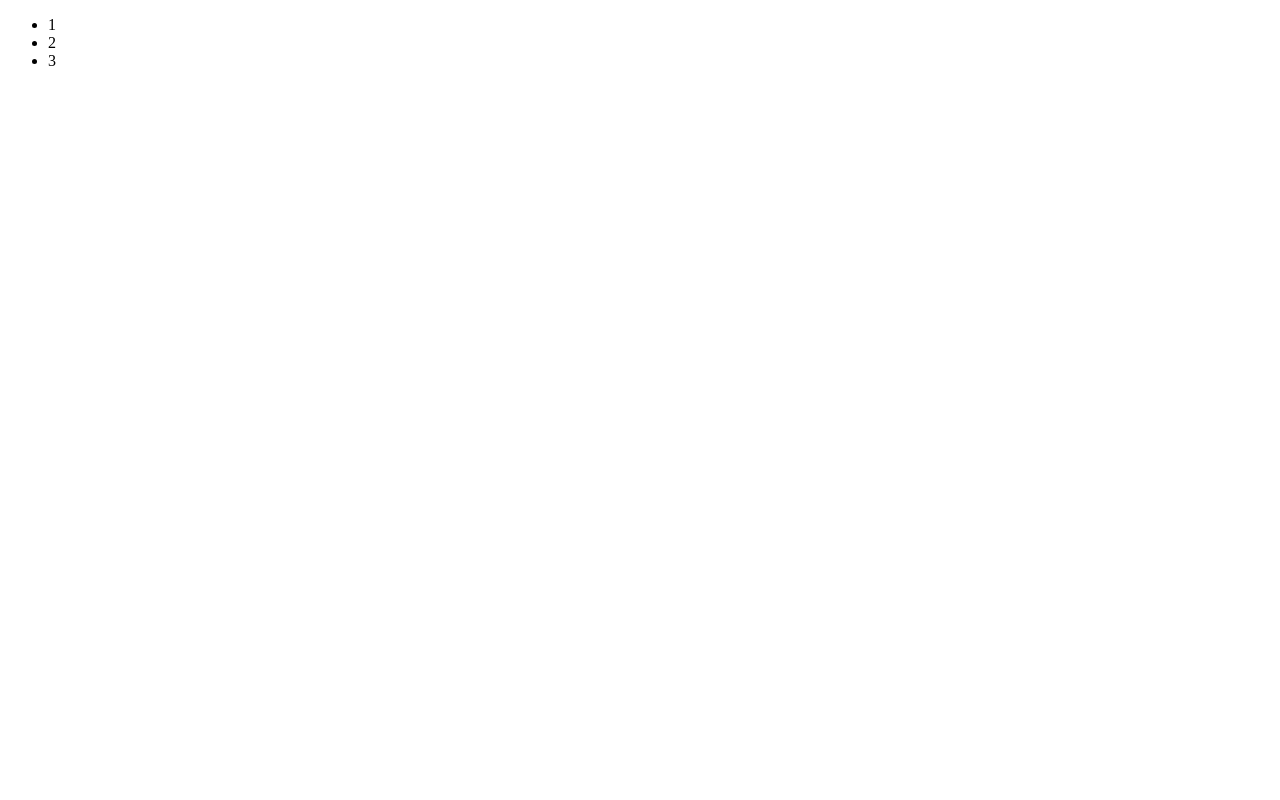
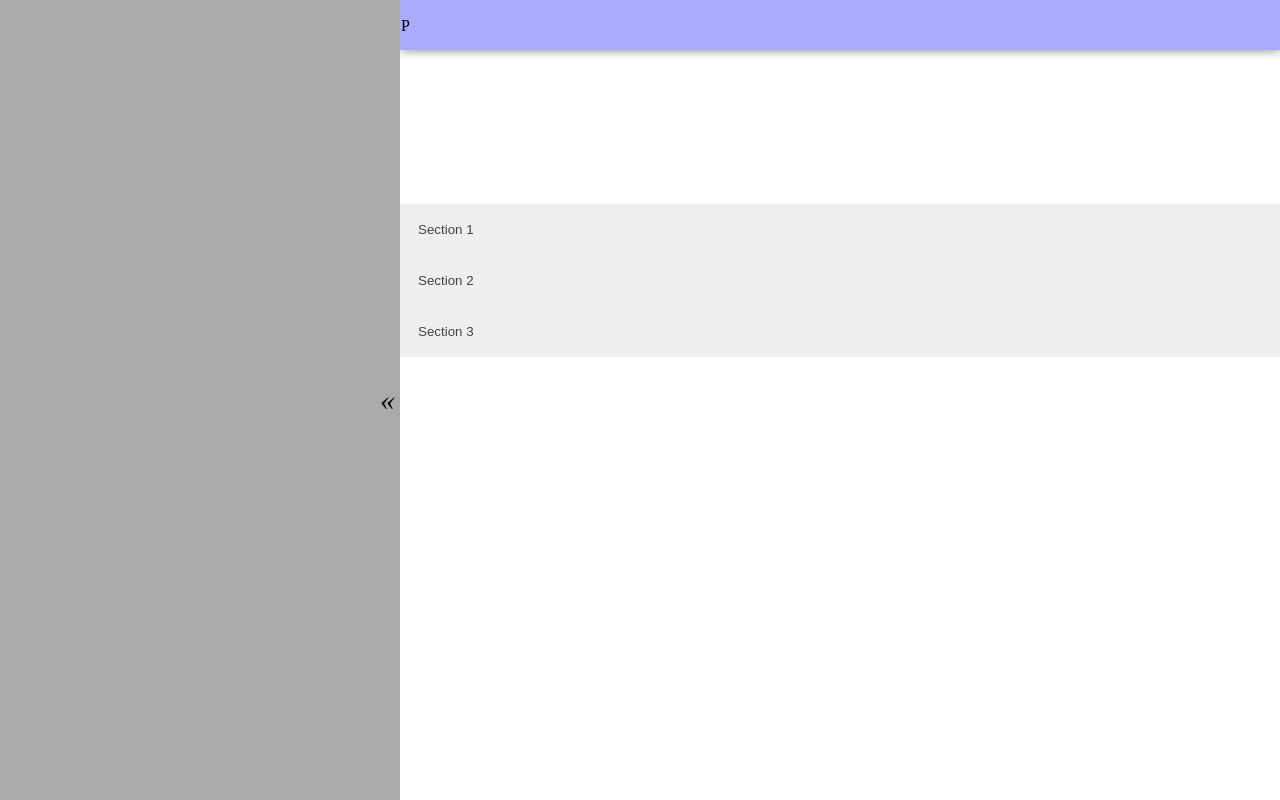
Before and after one commit to SevenClick/logistic_of_train, a plain HTML site: page index.html in a window 1280 px wide. Drawn offline with Linux system fonts and the light colour scheme.

Commit message:
Add start files for frontend

```diff
--- a/index.html
+++ b/index.html
@@ -1,14 +1,58 @@
 <!DOCTYPE html>
 <html lang="en">
 <head>
-	<meta charset="UTF-8">
-	<title>Test</title>
+    <meta charset="UTF-8">
+    <title>Logistic of train</title>
+    <link rel="stylesheet" href="style.css">
 </head>
 <body>
-	<ul>
-		<li>1</li>
-		<li>2</li>
-		<li>3</li>
-	</ul>
+	<div class="right_side">
+		<div class="sample">
+
+		</div>
+		<div class="arrow">
+			<i>
+				&#171;
+			</i>
+		</div>
+	</div>
+
+	<div class="wrapper">
+		<header>
+			<p>P</p>
+		</header>
+
+		<main>
+			<iframe src="map.html" frameborder="0">
+
+			</iframe>
+
+			<div class="result">
+
+			</div>
+
+			<div class="accodions">
+				<button class="accordion">Section 1</button>
+				<div class="panel">
+				  <p>Lorem ipsum...</p>
+				</div>
+
+				<button class="accordion">Section 2</button>
+				<div class="panel">
+				  <p>Lorem ipsum...</p>
+				</div>
+
+				<button class="accordion">Section 3</button>
+				<div class="panel">
+				  <p>Lorem ipsum...</p>
+				</div>
+			</div>
+		</main>
+
+		<footer>
+
+		</footer>
+	</div>
+	<script defer src="script.js"></script>
 </body>
 </html>
--- /dev/null
+++ b/map.html
@@ -0,0 +1,10 @@
+<!DOCTYPE html>
+<html lang="en">
+<head>
+	<meta charset="UTF-8">
+	<title>Map</title>
+</head>
+<body>
+
+</body>
+</html>
--- /dev/null
+++ b/script.js
@@ -0,0 +1,18 @@
+var acc = document.getElementsByClassName("accordion");
+var i;
+
+for (i = 0; i < acc.length; i++) {
+  acc[i].addEventListener("click", function() {
+    /* Toggle between adding and removing the "active" class,
+    to highlight the button that controls the panel */
+    this.classList.toggle("active");
+
+    /* Toggle between hiding and showing the active panel */
+    var panel = this.nextElementSibling;
+    if (panel.style.display === "block") {
+      panel.style.display = "none";
+    } else {
+      panel.style.display = "block";
+    }
+  });
+}
--- /dev/null
+++ b/style.css
@@ -0,0 +1,127 @@
+:root {
+	--indent: calc(33% - 1px);
+}
+
+body, html {
+	padding: 0;
+	margin: 0;
+}
+
+body{
+	position: relative;
+}
+
+.right_side {
+	width: var(--indent);
+	min-width: 350px;
+	max-width: 400px;
+	height: 100vh;
+	/*border: 1px solid #000;*/
+	position: absolute;
+	z-index: 100;
+	background: #aaa;
+	box-sizing: border-box;
+}
+
+.arrow {
+	float: right;
+	height: 100%;
+	width: 25px;
+	box-sizing: border-box;
+	/*border: 1px solid #000;*/
+	display: flex;
+	justify-content: center;
+	-ms-align-items: center;
+	align-items: center;
+}
+
+.arrow:hover {
+	background: #555;
+}
+i {
+	font-size: 30px;
+}
+.arrow:hover i{
+	font-size: 40px;
+}
+
+
+
+
+
+
+
+.wrapper {
+	margin-left: var(--indent);
+	box-sizing: border-box;
+	/*width: 100%;*/
+}
+
+header {
+	box-sizing: border-box;
+	height: 50px;
+	width: 100%;
+	padding: 1px;
+	/*border: 0.5px solid #000;*/
+	background: #aaf;
+	box-shadow: 0 0 10px rgba(0, 0, 0, 0.5);
+}
+
+
+
+
+
+
+
+
+
+
+
+
+/* Style the buttons that are used to open and close the accordion panel */
+.accordion {
+  background-color: #eee;
+  color: #444;
+  cursor: pointer;
+  padding: 18px;
+  width: 100%;
+  text-align: left;
+  border: none;
+  outline: none;
+  transition: 0.4s;
+}
+
+/* Add a background color to the button if it is clicked on (add the .active class with JS), and when you move the mouse over it (hover) */
+.active, .accordion:hover {
+  background-color: #ccc;
+}
+
+/* Style the accordion panel. Note: hidden by default */
+.panel {
+  padding: 0 18px;
+  background-color: white;
+  display: none;
+  overflow: hidden;
+}
+
+
+
+
+
+
+
+
+
+
+
+@media all and (min-width: 1200px) {
+	:root {
+	--indent: 400px;
+	}
+}
+
+@media all and (max-width: 1090px) {
+	:root {
+	--indent: 350px;
+	}
+}
```
